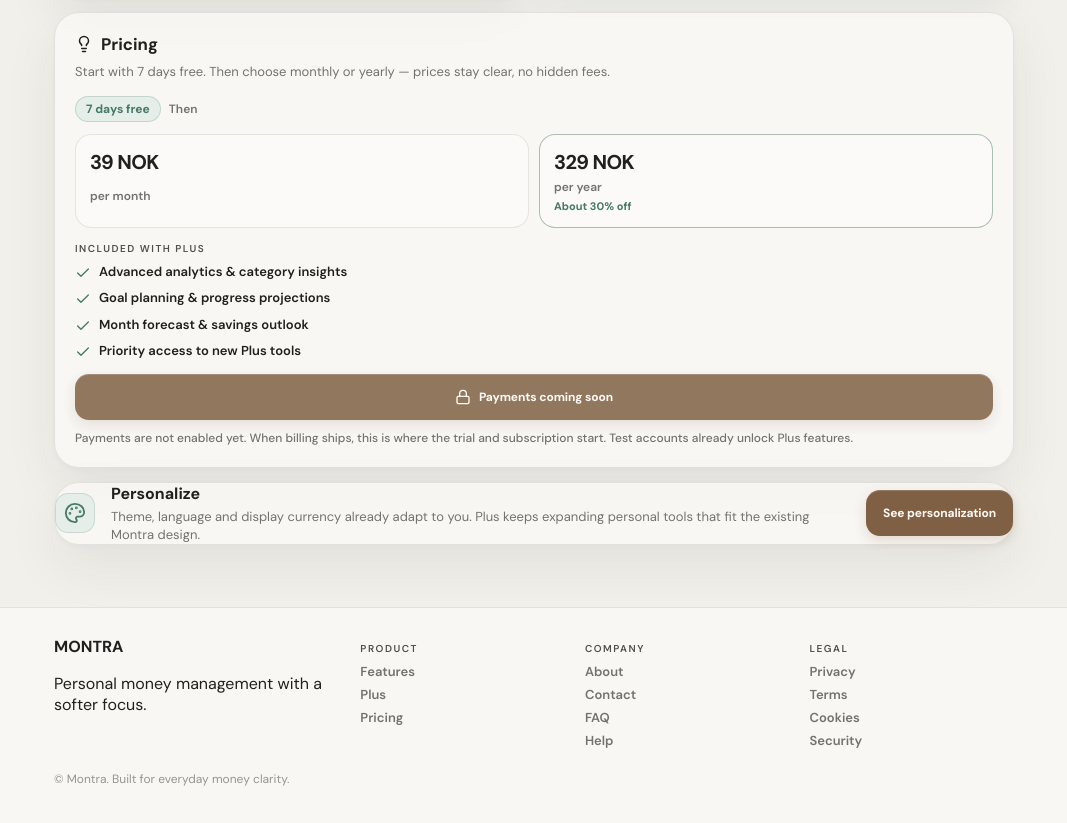
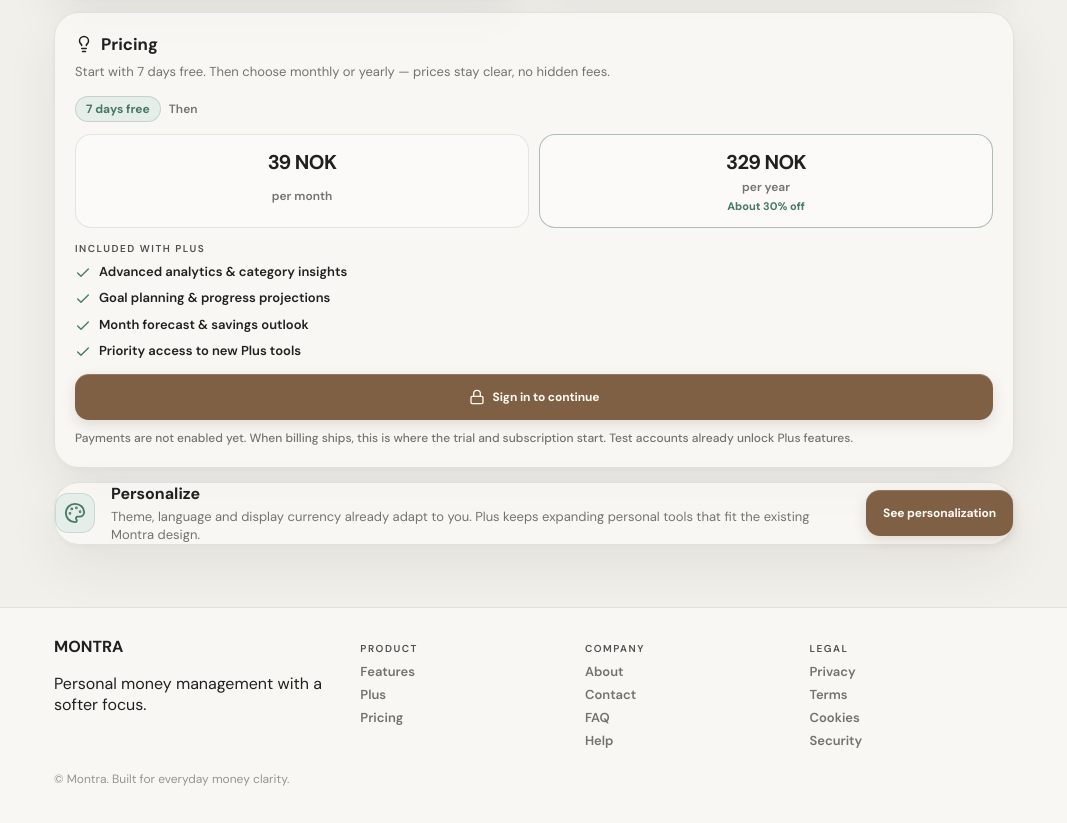
Before and after one commit to VargiBeast/Montra, a React (Vite) app: page /plus in a window 1280 px wide. Shown: the part 1240-2063 px from the top of the page, without its empty margins (106-1173 px from the left). Built offline with nearby package versions, Linux system fonts and the light colour scheme; no server answers.

Commit message:
Connect Plus pricing UI to create-stripe-checkout Edge Function
Wire monthly/yearly plan selection to Supabase Edge Function checkout, handle success/cancel redirects, loading and error states, and add translated copy for all 18 languages. Does not grant Plus entitlement from checkout=success.

```diff
--- a/src/pages/PlusPage.tsx
+++ b/src/pages/PlusPage.tsx
@@ -1,9 +1,13 @@
+import { useCallback, useEffect, useState } from "react";
+import { useNavigate, useSearchParams } from "react-router-dom";
 import {
   ArrowLeft, BarChart3, Check, Lightbulb, Lock, Palette, PiggyBank, Sparkles, Target, TrendingUp,
 } from "lucide-react";
 import { useLanguage, useTranslation } from "../lib/i18n";
 import { fillMissingCopy } from "../lib/missingCopy";
 import { PLUS_PRICING } from "../lib/plus";
+import { supabase, isSupabaseConfigured } from "../lib/supabase";
+import { useAuth } from "../hooks/useAuth";
 
 interface PlusPageProps {
   hasPlus: boolean;
@@ -12,6 +16,8 @@
   onOpenSavings?: () => void;
   onOpenPersonalize?: () => void;
 }
+
+type Plan = "monthly" | "yearly";
 
 const PLUS_FALLBACK: Record<string, string> = {
   plusTitle: "Montra Plus",
@@ -43,8 +49,13 @@
   plusIncluded3: "Month forecast & savings outlook",
   plusIncluded4: "Priority access to new Plus tools",
   plusCtaActive: "You're on Montra Plus",
-  plusCtaLocked: "Payments coming soon",
-  plusCtaNote: "Payments are not enabled yet. When billing ships, this is where the trial and subscription start. Test accounts already unlock Plus features.",
+  plusCtaLocked: "Start free trial",
+  plusCtaNote: "7-day free trial. Cancel anytime before it ends — you won't be charged.",
+  plusCtaLoading: "Opening checkout…",
+  plusCtaSignIn: "Sign in to continue",
+  plusCheckoutError: "Could not start checkout. Please try again.",
+  plusCheckoutCancelled: "Checkout was cancelled. No subscription was started.",
+  plusCheckoutSuccess: "Payment received. Your Plus access will be confirmed shortly.",
   plusCompareTitle: "Free vs Plus",
   plusCompareFree: "Free",
   plusComparePlus: "Plus",
@@ -63,13 +74,20 @@
 export function PlusPage({ hasPlus, onBack, onOpenAnalytics, onOpenSavings, onOpenPersonalize }: PlusPageProps) {
   const translate = useTranslation();
   const { language } = useLanguage();
+  const auth = useAuth();
+  const navigate = useNavigate();
+  const [searchParams, setSearchParams] = useSearchParams();
+
+  const [selectedPlan, setSelectedPlan] = useState<Plan>("yearly");
+  const [loading, setLoading] = useState(false);
+  const [error, setError] = useState<string | null>(null);
+  const [statusMessage, setStatusMessage] = useState<"success" | "cancelled" | null>(null);
+
   const t = (key: string, values?: Record<string, string | number>) => {
-    // NOK pricing is fixed — never take amounts from lagging translations.
     if (key === "plusPriceMonthly") return PLUS_PRICING.monthlyLabel;
     if (key === "plusPriceYearly") return PLUS_PRICING.yearlyLabel;
     if (key === "plusPriceYearlyNote") {
       const lookedUp = translate(key, values);
-      // Block legacy "two months free" style notes if any dictionary still has them.
       if (lookedUp && /two months|to måneder|två månader|deux mois|dos meses|due mesi|dois meses|twee maanden|kaksi kuukautta|dwa miesiące|dva měsíce|iki ay|شهرين|2か|두 달|两个月/i.test(lookedUp)) {
         return PLUS_PRICING.yearlySavingsNoteEn;
       }
@@ -77,8 +95,6 @@
       return PLUS_FALLBACK[key] ?? PLUS_PRICING.yearlySavingsNoteEn;
     }
     const lookedUp = translate(key, values);
-    // Prefer real dictionary copy. Fall back to English PLUS_FALLBACK only when the
-    // lookup still yields the missing-copy sentinel or the raw key.
     let value = lookedUp;
     if (!value || value === "\u2014" || value === key) {
       value = fillMissingCopy(key, lookedUp, language);
@@ -92,6 +108,65 @@
     return value;
   };
 
+  useEffect(() => {
+    const checkout = searchParams.get("checkout");
+    if (checkout === "success") {
+      setStatusMessage("success");
+      const next = new URLSearchParams(searchParams);
+      next.delete("checkout");
+      setSearchParams(next, { replace: true });
+    } else if (checkout === "cancelled") {
+      setStatusMessage("cancelled");
+      const next = new URLSearchParams(searchParams);
+      next.delete("checkout");
+      setSearchParams(next, { replace: true });
+    }
+  }, [searchParams, setSearchParams]);
+
+  const startCheckout = useCallback(async () => {
+    if (loading) return;
+    setError(null);
+
+    if (!auth.user) {
+      navigate("/login", { state: { from: "/plus" } });
+      return;
+    }
+
+    if (!isSupabaseConfigured || !supabase) {
+      setError(t("plusCheckoutError"));
+      return;
+    }
+
+    setLoading(true);
+    try {
+      const { data, error: invokeError } = await supabase.functions.invoke("create-stripe-checkout", {
+        body: { plan: selectedPlan },
+      });
+
+      if (invokeError) {
+        console.error("create-stripe-checkout invoke error:", invokeError);
+        setError(t("plusCheckoutError"));
+        setLoading(false);
+        return;
+      }
+
+      const url = (data as { url?: string } | null)?.url;
+      if (typeof url === "string" && url.startsWith("https://")) {
+        window.location.href = url;
+        return;
+      }
+
+      console.error("create-stripe-checkout unexpected response:", data);
+      setError(t("plusCheckoutError"));
+      setLoading(false);
+    } catch (err) {
+      console.error("create-stripe-checkout failed:", err);
+      setError(t("plusCheckoutError"));
+      setLoading(false);
+    }
+    // eslint-disable-next-line react-hooks/exhaustive-deps
+  }, [auth.user, loading, selectedPlan, navigate]);
+
   const features = [
     { icon: <BarChart3 size={22} />, title: t("plusFeatureUnderstand"), body: t("plusFeatureUnderstandBody") },
     { icon: <Target size={22} />, title: t("plusFeaturePlan"), body: t("plusFeaturePlanBody") },
@@ -100,6 +175,14 @@
   ];
   const included = [t("plusIncluded1"), t("plusIncluded2"), t("plusIncluded3"), t("plusIncluded4")];
   const freeItems = [t("plusFree1"), t("plusFree2"), t("plusFree3"), t("plusFree4")];
+
+  const ctaLabel = hasPlus
+    ? t("plusCtaActive")
+    : loading
+      ? t("plusCtaLoading")
+      : !auth.user
+        ? t("plusCtaSignIn")
+        : t("plusCtaLocked");
 
   return (
     <main className="page-content plus-page">
@@ -117,6 +200,19 @@
           <p className="plus-subtitle">{t("plusSubtitle")}</p>
         </div>
       </div>
+
+      {statusMessage === "success" && (
+        <div className="panel plus-status plus-status-success" role="status">
+          <Check size={18} aria-hidden="true" />
+          <p>{t("plusCheckoutSuccess")}</p>
+        </div>
+      )}
+      {statusMessage === "cancelled" && (
+        <div className="panel plus-status plus-status-cancelled" role="status">
+          <p>{t("plusCheckoutCancelled")}</p>
+        </div>
+      )}
+
       <section className="panel plus-hero" aria-label={t("plusValueTitle")}>
         <div className="plus-hero-icon" aria-hidden="true"><Sparkles size={28} /></div>
         <h2>{t("plusValueTitle")}</h2>
@@ -172,16 +268,30 @@
           <span className="plus-trial-badge">{t("plusTrialBadge")}</span>
           <span className="plus-trial-then">{t("plusTrialThen")}</span>
         </div>
-        <div className="plus-price-cards">
-          <article className="plus-price-card">
+        <div className="plus-price-cards" role="radiogroup" aria-label={t("plusPricingTitle")}>
+          <button
+            type="button"
+            role="radio"
+            aria-checked={selectedPlan === "monthly"}
+            className={`plus-price-card ${selectedPlan === "monthly" ? "is-selected" : ""}`}
+            onClick={() => setSelectedPlan("monthly")}
+            disabled={loading || hasPlus}
+          >
             <strong className="plus-price-amount">{t("plusPriceMonthly")}</strong>
             <span className="plus-price-label">{t("plusPriceMonthlyLabel")}</span>
-          </article>
-          <article className="plus-price-card is-featured">
+          </button>
+          <button
+            type="button"
+            role="radio"
+            aria-checked={selectedPlan === "yearly"}
+            className={`plus-price-card is-featured ${selectedPlan === "yearly" ? "is-selected" : ""}`}
+            onClick={() => setSelectedPlan("yearly")}
+            disabled={loading || hasPlus}
+          >
             <strong className="plus-price-amount">{t("plusPriceYearly")}</strong>
             <span className="plus-price-label">{t("plusPriceYearlyLabel")}</span>
             <span className="plus-price-note">{t("plusPriceYearlyNote")}</span>
-          </article>
+          </button>
         </div>
         <p className="eyebrow plus-included-label">{t("plusIncluded")}</p>
         <ul className="plus-checklist">
@@ -191,14 +301,28 @@
         </ul>
         <button
           type="button"
-          className={`primary-button plus-cta ${hasPlus ? "is-active" : "is-pending"}`}
-          disabled
-          aria-disabled={true}
-          title={t("plusCtaNote")}
+          className={`primary-button plus-cta ${hasPlus ? "is-active" : ""} ${loading ? "is-loading" : ""}`}
+          disabled={hasPlus || loading}
+          aria-disabled={hasPlus || loading}
+          aria-busy={loading}
+          onClick={hasPlus ? undefined : startCheckout}
         >
-          {hasPlus ? (<><Sparkles size={16} /> {t("plusCtaActive")}</>) : (<><Lock size={16} /> {t("plusCtaLocked")}</>)}
+          {hasPlus ? (
+            <><Sparkles size={16} /> {ctaLabel}</>
+          ) : loading ? (
+            <>{ctaLabel}</>
+          ) : !auth.user ? (
+            <><Lock size={16} /> {ctaLabel}</>
+          ) : (
+            <><Sparkles size={16} /> {ctaLabel}</>
+          )}
         </button>
-        <p className="plus-cta-note">{t("plusCtaNote")}</p>
+        {error && (
+          <p className="plus-cta-error" role="alert">{error}</p>
+        )}
+        {!hasPlus && (
+          <p className="plus-cta-note">{t("plusCtaNote")}</p>
+        )}
       </section>
       {onOpenPersonalize && (
         <section className="panel plus-personalize-cta" aria-label={t("plusFeaturePersonalize")}>
```
